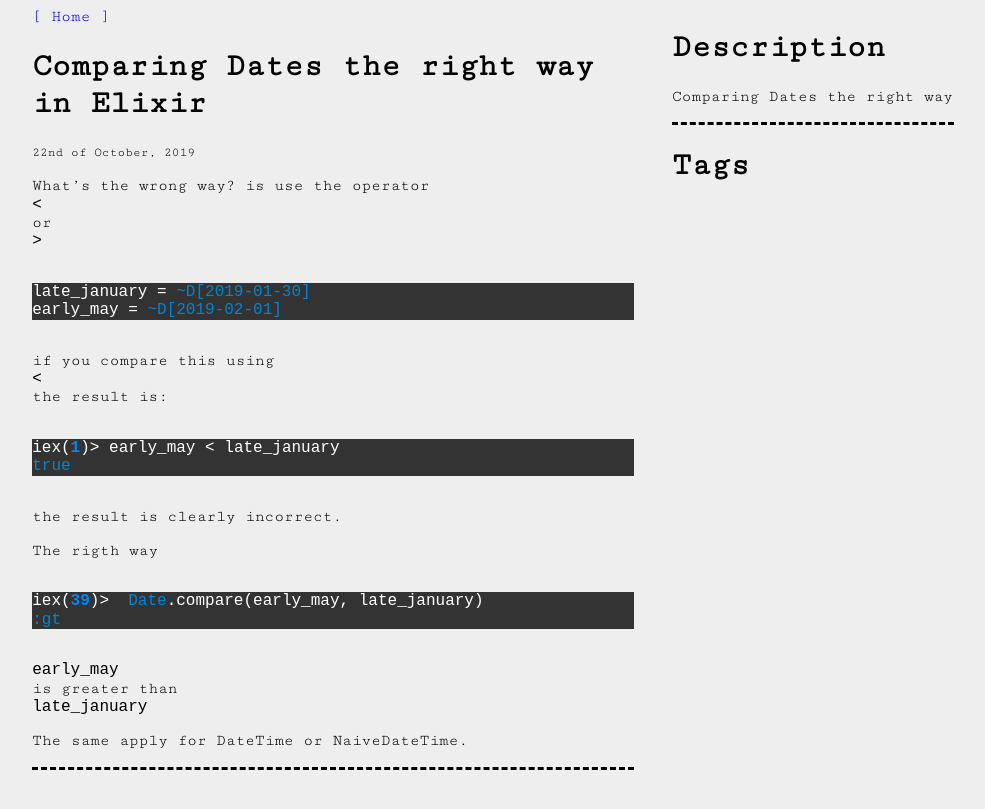
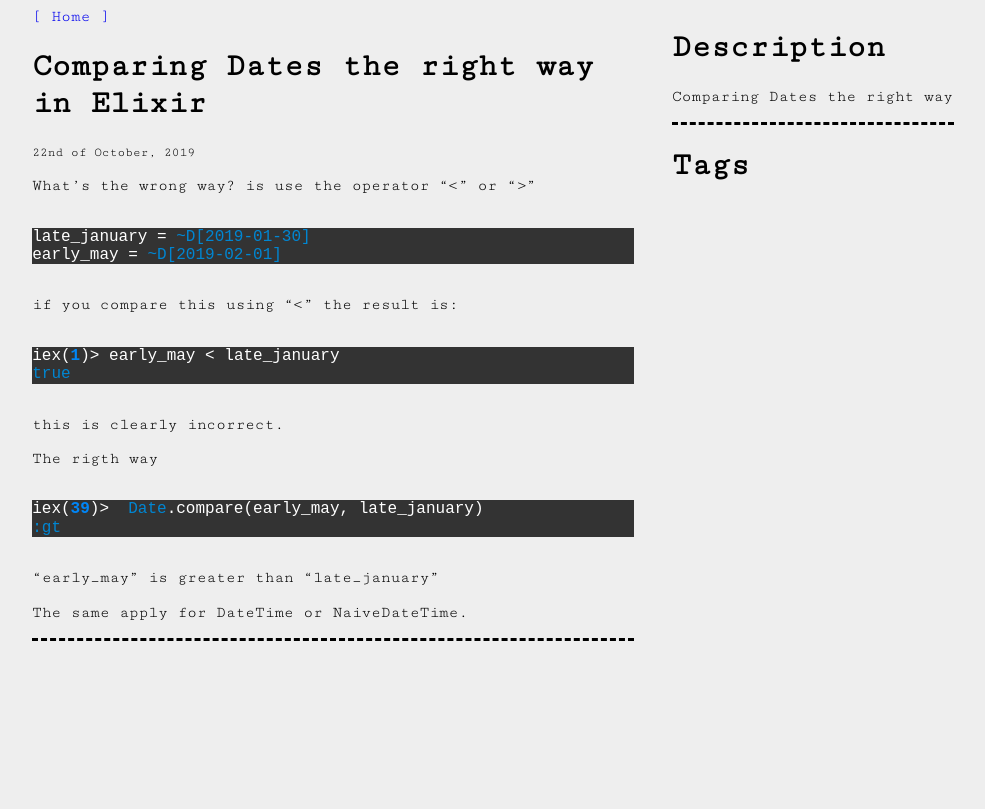
Before and after one commit to Plus17/TIL, a Jekyll site: the page built from _posts/2019-10-22-comparing-dates-the-right-way.md, in a window 1280 px wide. Shown: the top 809 px of the page, without its empty margins (147-1132 px from the left). Built offline with Jekyll 4.4.1, drawn with Linux system fonts in a browser that asks for light colours; nearby versions of some CDN libraries.

Commit message:
correcciones al post comparing dates

````diff
--- a/_posts/2019-10-22-comparing-dates-the-right-way.md
+++ b/_posts/2019-10-22-comparing-dates-the-right-way.md
@@ -5,7 +5,7 @@ desc: Comparing Dates the right way
 layout: post
 ---
 
-What's the wrong way? is use the operator `<` or `>`
+What's the wrong way? is use the operator "<" or ">"
 <!-- more -->
 
 
@@ -14,14 +14,14 @@ late_january = ~D[2019-01-30]
 early_may = ~D[2019-02-01]
 ```
 
-if you compare this using `<` the result is:
+if you compare this using "<" the result is:
 
 ```elixir
 iex(1)> early_may < late_january
 true
 ```
 
-the result is clearly incorrect.
+this is clearly incorrect.
 
 The rigth way
 
@@ -30,6 +30,6 @@ iex(39)>  Date.compare(early_may, late_january)
 :gt
 ```
 
-`early_may` is greater than `late_january`
+"early_may" is greater than "late_january"
 
 The same apply for DateTime or NaiveDateTime.
````
